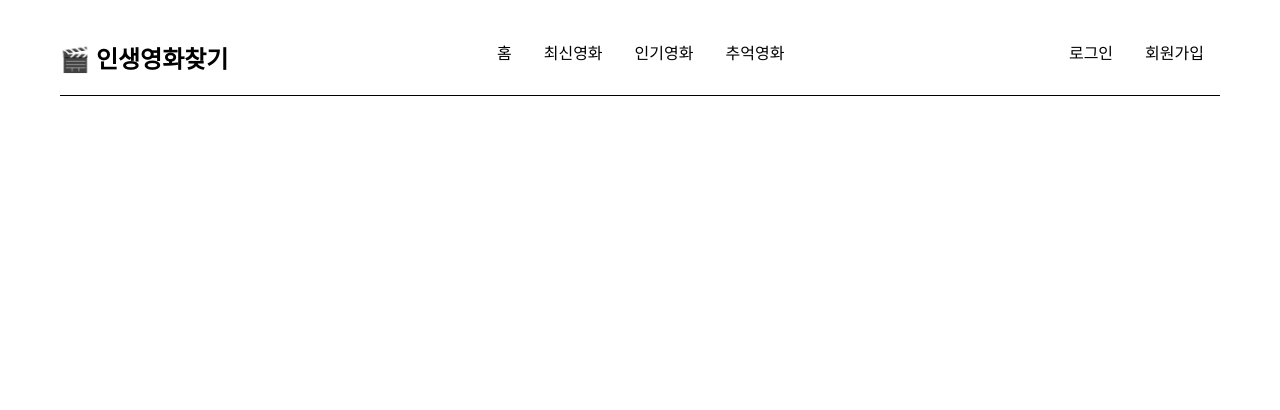
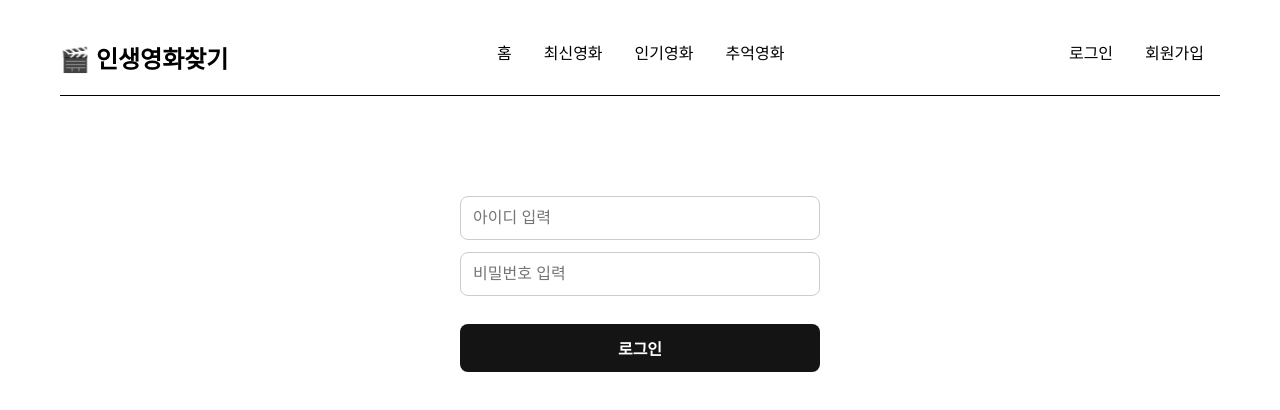
Before and after one commit to jeonggga/movie-info, a Vue app: page /login in a window 1280 px wide. Shown: the top 410 px of the page. Built offline with nearby package versions, Linux system fonts and the light colour scheme.

Commit message:
260412 로그인 화면 구성

```diff
--- a/src/views/LoginView.vue
+++ b/src/views/LoginView.vue
@@ -1,7 +1,46 @@
 <template>
-  <div></div>
+  <div class="input-id-pw">
+    <input type="text" placeholder="아이디 입력" />
+    <input type="text" placeholder="비밀번호 입력" />
+    <button>로그인</button>
+  </div>
 </template>
 <script>
 export default {};
 </script>
-<style></style>
+<style>
+.input-id-pw {
+  /* 1. 자식 요소들을 유연하게 관리하겠다고 선언 */
+  display: flex;
+
+  /* 2. 방향을 세로(Column)로 설정 (이게 한 줄씩 배치하는 핵심) */
+  flex-direction: column;
+
+  /* 3. 요소들 사이의 간격을 일정하게 줌 */
+  gap: 12px;
+
+  /* 4. 전체 박스의 너비 조절 */
+  max-width: 360px;
+  margin: 0 auto; /* 중앙 정렬 */
+
+  padding-top: 100px;
+}
+
+.input-id-pw input,
+.input-id-pw button {
+  /* 너비를 꽉 채우고 높이와 안쪽 여백을 디자인함 */
+  padding: 12px;
+  border-radius: 8px;
+  border: 1px solid #ccc;
+  font-size: 16px;
+}
+
+.input-id-pw button {
+  background-color: #141414;
+  color: white;
+  border: none;
+  cursor: pointer;
+  font-weight: bold;
+  width: 100%;
+}
+</style>
```
